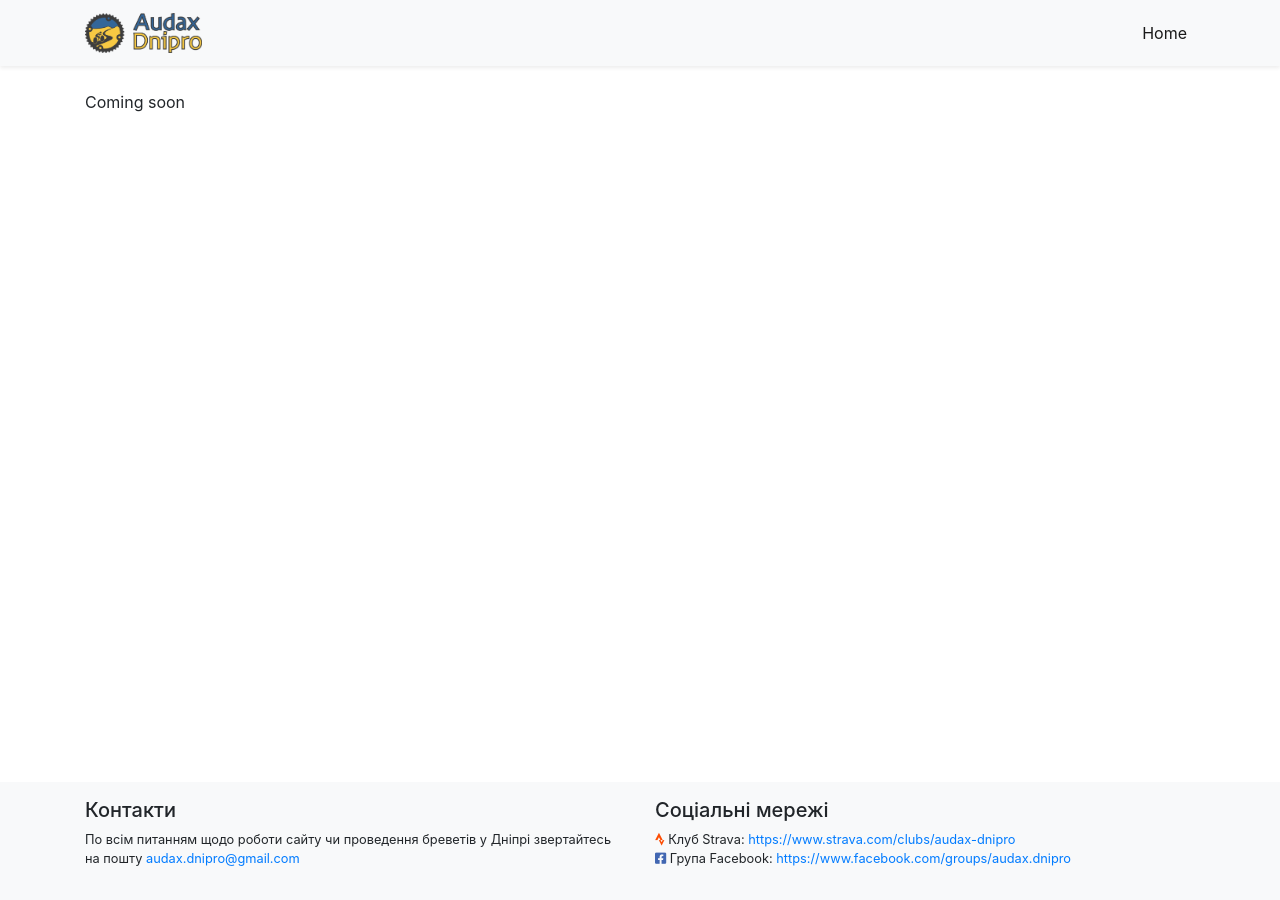
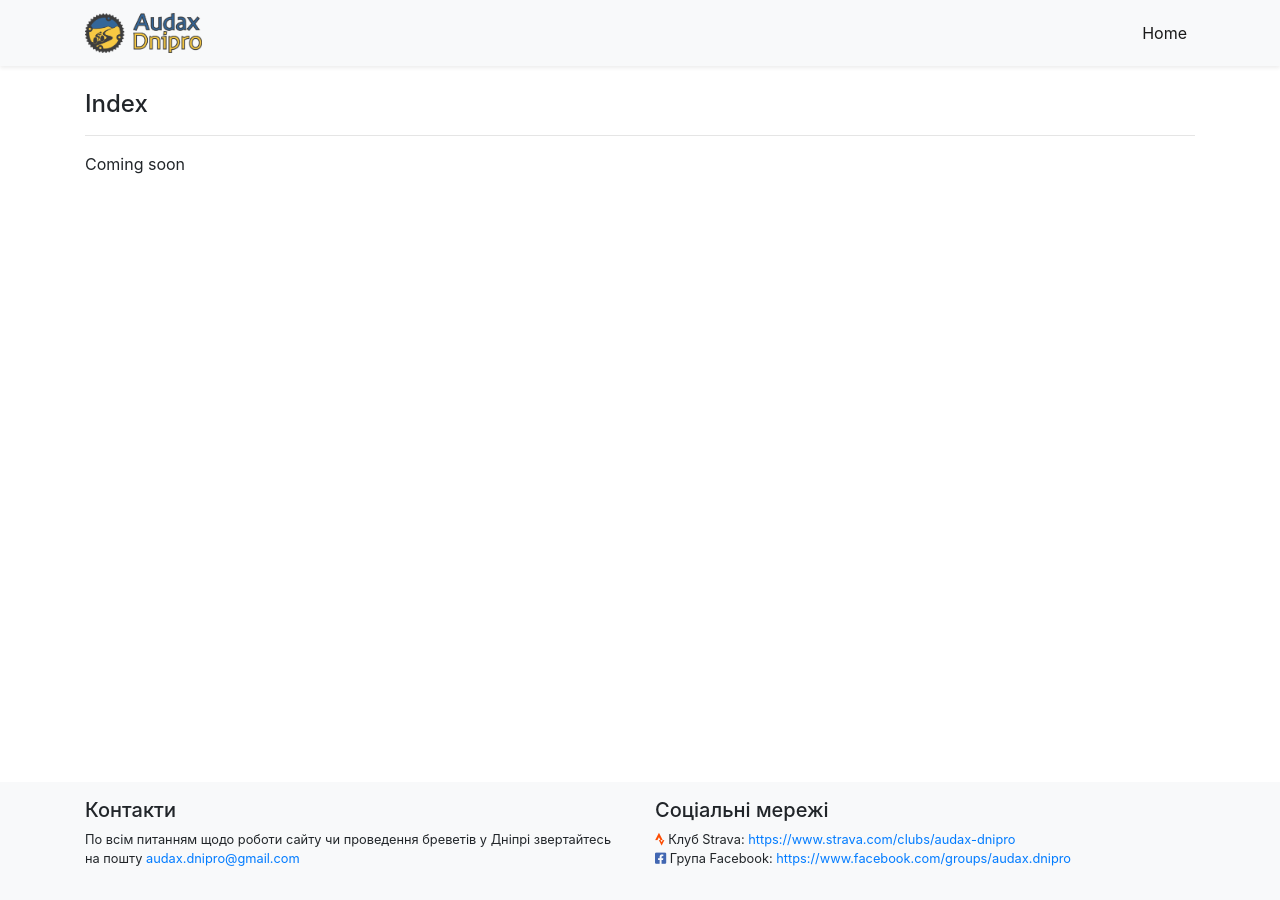
Before and after one commit to s-chizhik/audax.dp.ua, a Jekyll site: the page built from index.md, in a window 1280 px wide. Built offline with Jekyll 4.4.1, drawn with Linux system fonts in a browser that asks for light colours; nearby versions of some CDN libraries.

Commit message:
post layout: add page title

```diff
--- a/_layouts/post.html
+++ b/_layouts/post.html
@@ -2,5 +2,11 @@
 layout: default
 ---
 <div class="container mt-4">
+
+	<h4>{{page.title}}</h5>
+
+	<hr>
+
     {{ content }}
+
 </div>
```
